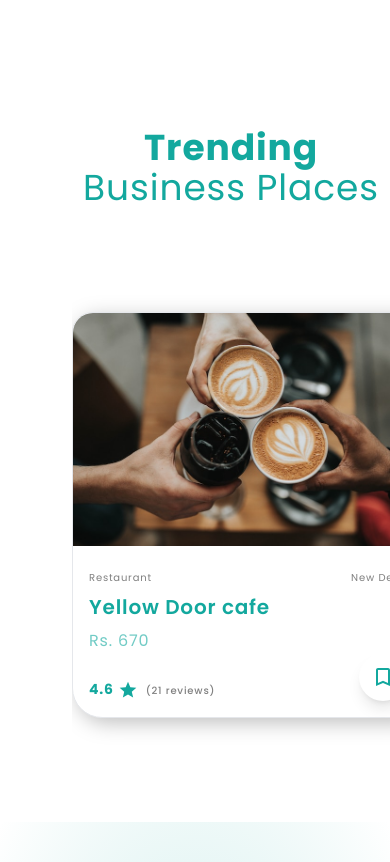
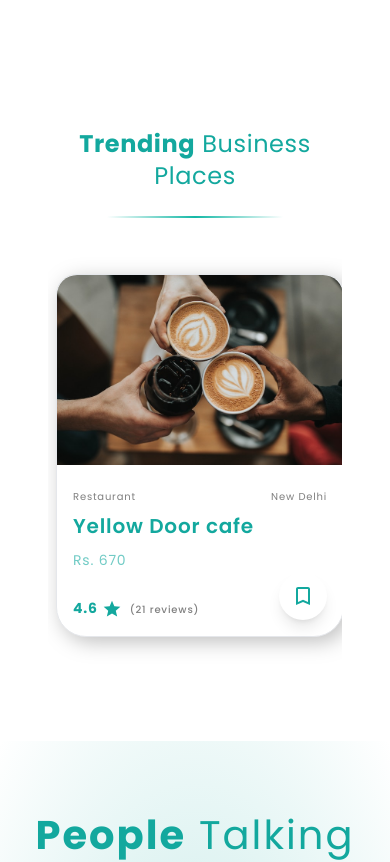
Before and after one commit to HarshBatra/Peepthrough, a React (Create React App) app: page / in a window 390 px wide. Shown: the part 3220-4082 px from the top of the page. Built offline with nearby package versions, Linux system fonts and the light colour scheme; a web font is replaced by a local one.

Commit message:
fixed ui of trending business section, made responsive

```diff
--- a/src/Pages/Homepage Components/CardOfTrendingBussiness.js
+++ b/src/Pages/Homepage Components/CardOfTrendingBussiness.js
@@ -1,38 +1,38 @@
-import React from 'react';
-import {Star, BookmarkBorderOutlined} from '@mui/icons-material';
+import React from "react";
+import { Star, BookmarkBorderOutlined } from "@mui/icons-material";
 
-function CardOfTrendingBusiness({business}) {
-  var businessSample ={
-    key:1,
-    name: "Yellow Door cafe",
-    img:"./Assets/Images/TrendingBusiness.jpg",
-    location: "New Delhi",
-    rating : 4.6,
-    reviews : 21,
-    price : 670,
-    type : "Restaurant"
-  }
+function CardOfTrendingBusiness({ business }) {
   return (
-        <div key={business.key} className='w-90 flex flex-col border tracking-wider rounded-t-[20px] rounded-b-[30px] bg-white drop-shadow-[5px_5px_10px_rgba(0,0,0,0.25)]' >
-            <div className='basis-3/5 rounded-t-[20px]'>
-               <img src={business.img} className=' rounded-t-[20px]' />
+    <div
+      key={business.key}
+      className="w-72 flex flex-col border tracking-wider rounded-t-[20px] rounded-b-[30px] bg-white drop-shadow-[5px_5px_10px_rgba(0,0,0,0.25)]"
+    >
+      <div className="basis-3/5 rounded-t-[20px]">
+        <img src={business.img} className="rounded-t-[20px]" alt="" />
       </div>
-            <div className='basis-2/5 p-4  rounded-b-[30px]'>
-                <div className='flex justify-between my-2'>
-                    <span className='text-xxs text-light-gray'>{business.type}</span>
-                    <span className='text-xxs text-light-gray'>{business.location}</span>
+      <div className="basis-2/5 p-4  rounded-b-[30px]">
+        <div className="flex justify-between my-2">
+          <span className="text-xxs text-light-gray">{business.type}</span>
+          <span className="text-xxs text-light-gray">{business.location}</span>
         </div>
         <div>
-                    <h1 className='text-xl text-primary-blue font-semibold mb-2'>{business.name}</h1>
-                    <span className='text-primary-light-blue text-base'>Rs. {business.price}</span>
+          <h1 className="text-xl text-primary-blue font-semibold mb-2">
+            {business.name}
+          </h1>
+          <span className="text-primary-light-blue text-sm">
+            Rs. {business.price}
+          </span>
         </div>
-                <div className='flex justify-between items-end'>
-                    <div className='text-primary-blue text-sm font-bold'>4.6
-                        <Star className='text-primary-blue ml-1' fontSize='small'/>
-                        <span className='text-light-gray text-xxs font-medium ml-2'>({business.reviews} reviews)</span>
+        <div className="flex justify-between items-end">
+          <div className="text-primary-blue text-sm font-bold">
+            4.6
+            <Star className="text-primary-blue ml-1" fontSize="small" />
+            <span className="text-light-gray text-xxs font-medium ml-2">
+              ({business.reviews} reviews)
+            </span>
           </div>
-                    <div className='rounded-full shadow-lg bg-white'>
-                        <BookmarkBorderOutlined className='text-primary-blue m-3' />
+          <div className="rounded-full shadow-lg bg-white">
+            <BookmarkBorderOutlined className="text-primary-blue m-3" />
           </div>
         </div>
       </div>
--- a/src/Pages/Homepage Components/TrendingBusiness.js
+++ b/src/Pages/Homepage Components/TrendingBusiness.js
@@ -1,18 +1,23 @@
-import React from 'react';
-import CardOfTrendingBusiness from './CardOfTrendingBussiness';
+import React from "react";
+import CardOfTrendingBusiness from "./CardOfTrendingBussiness";
 import { Swiper, SwiperSlide } from "swiper/react";
 import "swiper/css";
 import "swiper/css/navigation";
 import "swiper/css/pagination";
-import { Navigation, Pagination, Mousewheel, Keyboard} from "swiper";
-import TrendingBusinessData from '../../constants/TrendingBusinessData';
+import { Navigation, Pagination, Mousewheel, Keyboard } from "swiper";
+import TrendingBusinessData from "../../constants/TrendingBusinessData";
 
 function TrendingBusiness() {
-    console.log("TB",TrendingBusinessData);
+  console.log("TB", TrendingBusinessData);
   var businesses = TrendingBusinessData;
   return (
-    <div className='my-16 ml-[4.5rem]'>
-        <h1 className='text-4xl text-primary-blue tracking-wide text-center mb-16'><span className='font-bold'>Trending</span> Business Places</h1>
+    <div className="md:my-16 md:mx-14 mx-12 md:px-10 md:py-4">
+      <div className="flex flex-col justify-center items-center">
+        <h1 className="text-2xl md:text-4xl text-primary-blue tracking-wide text-center md:mb-2">
+          <span className="font-bold">Trending</span> Business Places
+        </h1>
+        <span className="w-44 h-0.5 m-6 md:mb-10 mb-4 bg-gradient-to-r from-white to-white via-teal-500"></span>
+      </div>
       <div>
         <Swiper
           mousewheel={true}
@@ -22,14 +27,13 @@ function TrendingBusiness() {
           modules={[Navigation, Pagination, Mousewheel, Keyboard]}
           className="mySwiper"
         >
-                {businesses.map((business)=>{
+          {businesses.map((business) => {
             return (
-                    <SwiperSlide key={business.key} className='w-fit py-10'>
+              <SwiperSlide key={business.key} className="w-auto py-10 px-2">
                 <CardOfTrendingBusiness business={business} />
               </SwiperSlide>
             );
-                })
-                }
+          })}
         </Swiper>
       </div>
     </div>
```
Lines whose indentation alone changed are shown as unchanged.
